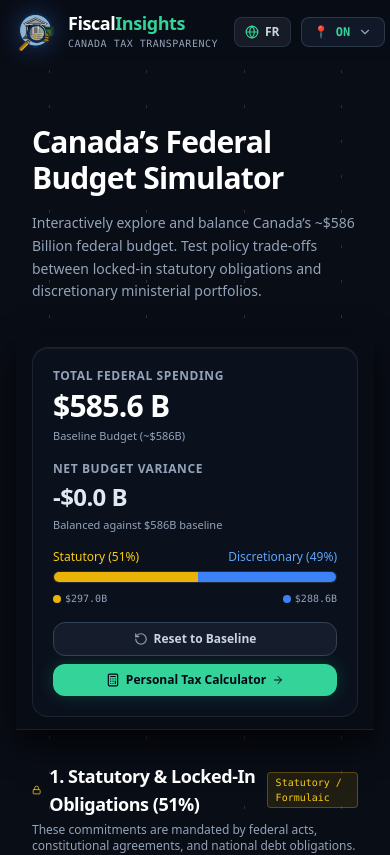
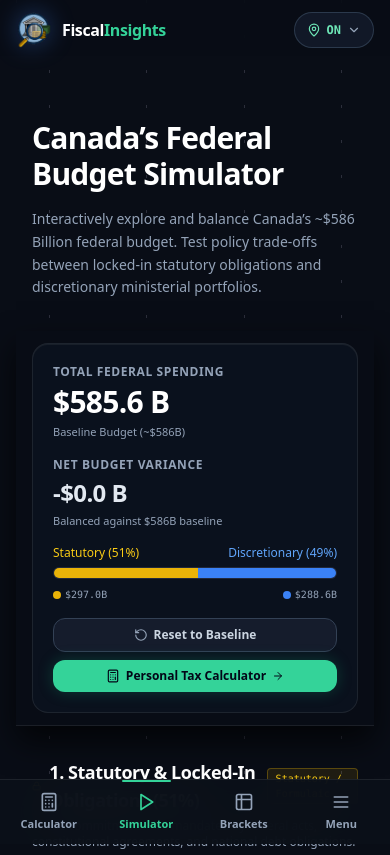
Before and after one commit to quentinheredia/ProjectFiscal, a Next.js app in the folder apps/web/: page /en/simulator in a window 390 px wide. Shown: the top 855 px of the page. Built offline with nearby package versions, Linux system fonts and the light colour scheme.

Commit message:
Fixed mobile ui and graphs

```diff
--- a/apps/web/src/app/[locale]/layout.tsx
+++ b/apps/web/src/app/[locale]/layout.tsx
@@ -1,10 +1,17 @@
 import '../globals.css';
 import React from 'react';
-import type { Metadata } from 'next';
+import type { Metadata, Viewport } from 'next';
 import Navbar from '@/components/Navbar';
 import { Locale, getDictionary } from '@/lib/i18n';
 import BackgroundGuides from '@/components/BackgroundGuides';
 import { ProvinceProvider } from '@/context/ProvinceContext';
+
+// viewport-fit=cover lets the mobile tab bar pad itself clear of the home indicator.
+export const viewport: Viewport = {
+  width: 'device-width',
+  initialScale: 1,
+  viewportFit: 'cover',
+};
 
 export function generateStaticParams() {
   return [{ locale: 'en' }, { locale: 'fr' }];
@@ -55,7 +62,7 @@ export default async function LocaleLayout({
   return (
     <html lang={locale === 'fr' ? 'fr-CA' : 'en-CA'} className="dark" suppressHydrationWarning>
       <body
-        className="min-h-screen flex flex-col bg-[#090d16] text-slate-100 antialiased selection:bg-emerald-500/20 selection:text-emerald-300"
+        className="min-h-screen flex flex-col pb-[calc(4rem+env(safe-area-inset-bottom))] lg:pb-0 bg-[#090d16] text-slate-100 antialiased selection:bg-emerald-500/20 selection:text-emerald-300"
         suppressHydrationWarning
       >
         <ProvinceProvider>
--- a/apps/web/src/app/globals.css
+++ b/apps/web/src/app/globals.css
@@ -50,3 +50,24 @@
 .animate-gold-spin {
   animation: gold-spin 6s linear infinite;
 }
+
+
+/* Mobile menu bottom sheet */
+@keyframes sheet-in {
+  from {
+    transform: translateY(100%);
+  }
+  to {
+    transform: translateY(0);
+  }
+}
+
+.sheet-in[open] {
+  animation: sheet-in 220ms cubic-bezier(0.2, 0.8, 0.2, 1);
+}
+
+@media (prefers-reduced-motion: reduce) {
+  .sheet-in[open] {
+    animation: none;
+  }
+}
--- a/apps/web/src/components/Navbar.tsx
+++ b/apps/web/src/components/Navbar.tsx
@@ -4,7 +4,7 @@ import React, { useState, useRef, useEffect } from 'react';
 import Link from 'next/link';
 import Image from 'next/image';
 import { usePathname, useRouter } from 'next/navigation';
-import { Locale } from '@/lib/i18n';
+import { Locale, getDictionary } from '@/lib/i18n';
 import {
   Play,
   Table2,
@@ -12,6 +12,11 @@ import {
   ChevronDown,
   ArrowRight,
   Calculator,
+  Menu,
+  X,
+  Home,
+  FileCheck2,
+  MapPin,
 } from 'lucide-react';
 
 import { useProvince, ProvinceSlug, PROVINCES_LIST } from '@/context/ProvinceContext';
@@ -23,9 +28,12 @@ interface NavbarProps {
 export default function Navbar({ locale }: NavbarProps) {
   const pathname = usePathname() || `/${locale}`;
   const router = useRouter();
+  const nav = getDictionary(locale).nav;
   const [provOpen, setProvOpen] = useState(false);
+  const [sheetOpen, setSheetOpen] = useState(false);
   const [activeHash, setActiveHash] = useState('');
   const dropdownRef = useRef<HTMLDivElement>(null);
+  const sheetRef = useRef<HTMLDialogElement>(null);
   const { selectedProvince, setSelectedProvinceSlug } = useProvince();
 
   // Root or homepage detection across locales and bare path
@@ -57,6 +65,27 @@ export default function Navbar({ locale }: NavbarProps) {
     }
   }, []);
 
+  // A modal <dialog> traps focus and handles Escape, but the page behind it still scrolls.
+  useEffect(() => {
+    if (!sheetOpen) return;
+    const previous = document.body.style.overflow;
+    document.body.style.overflow = 'hidden';
+    return () => {
+      document.body.style.overflow = previous;
+    };
+  }, [sheetOpen]);
+
+  // Close the sheet whenever the route changes
+  useEffect(() => {
+    sheetRef.current?.close();
+  }, [pathname]);
+
+  const openSheet = () => {
+    if (!sheetRef.current?.open) sheetRef.current?.showModal();
+    setSheetOpen(true);
+  };
+  const closeSheet = () => sheetRef.current?.close();
+
   // Sync route province if on a province calculator page
   const matchedRouteProvince = PROVINCES_LIST.find((p) => pathname.includes(`/${p.slug}`));
   const currentProvince = matchedRouteProvince ?? selectedProvince;
@@ -65,27 +94,43 @@ export default function Navbar({ locale }: NavbarProps) {
   const targetPath =
     pathname.replace(/^\/(en|fr)/, `/${targetLocale}`) || `/${targetLocale}`;
 
+  const selectProvince = (slug: ProvinceSlug) => {
+    setSelectedProvinceSlug(slug);
+    if (pathname.includes('/calculator')) {
+      router.push(`/${locale}/calculator/${slug}`);
+    }
+  };
+
   // Distinct user-flow stops: Tax Calculator, Budget Simulator, 2026 Brackets & Audit
   const navItems = [
     {
       id: 'calculator',
       href: `/${locale}/calculator/${currentProvince.slug}`,
-      label: locale === 'fr' ? 'Calculateur d’impôt' : 'Tax Calculator',
-      icon: <Calculator className="w-3.5 h-3.5" />,
+      label: nav.taxCalculator,
+      shortLabel: nav.calculator,
+      Icon: Calculator,
     },
     {
       id: 'simulator',
       href: `/${locale}/simulator`,
-      label: locale === 'fr' ? 'Simulateur budgétaire' : 'Budget Simulator',
-      icon: <Play className="w-3.5 h-3.5" />,
+      label: nav.budgetSimulator,
+      shortLabel: nav.simulatorShort,
+      Icon: Play,
     },
     {
       id: 'brackets',
       href: `/${locale}#brackets`,
-      label: locale === 'fr' ? 'Barèmes 2026 et audit' : '2026 Brackets & Audit',
-      icon: <Table2 className="w-3.5 h-3.5" />,
+      label: nav.bracketsAudit,
+      shortLabel: nav.bracketsShort,
+      Icon: Table2,
     },
   ];
+
+  const onNavClick = (id: string) => {
+    if (id === 'brackets') setActiveHash('brackets');
+    else if (id === 'calculator') setActiveHash('');
+    else setActiveHash(id);
+  };
 
   // At the root, no tab is active; tabs light up only when on their dedicated route or hash
   const currentTab = pathname.includes('/simulator')
@@ -96,54 +141,51 @@ export default function Navbar({ locale }: NavbarProps) {
     ? 'brackets'
     : '';
 
+  const provinceName = (p: (typeof PROVINCES_LIST)[number]) => (locale === 'fr' ? p.nameFr : p.nameEn);
+
   return (
+    <>
       <header className="sticky top-0 z-50 pt-3 sm:pt-4 pb-2 bg-[#090d16]/85 backdrop-blur-xl">
         <div className="max-w-7xl mx-auto px-4 sm:px-6 lg:px-8 flex items-center justify-between gap-4">
-
           {/* LEFT: Brand Identity (Home Link with Official Logo) */}
           <Link
             href={`/${locale}`}
             onClick={() => setActiveHash('')}
-          className="flex items-center gap-3 group shrink-0"
+            className="flex items-center gap-2.5 sm:gap-3 group shrink-0"
           >
-          <div className="relative w-10 h-10 flex items-center justify-center shrink-0">
+            <div className="relative w-9 h-9 sm:w-10 sm:h-10 flex items-center justify-center shrink-0">
               <Image
                 src="/logo-icon.png"
                 alt="Fiscal Insights Logo"
                 width={40}
                 height={40}
                 priority
-              className="w-10 h-10 object-contain drop-shadow-[0_0_12px_rgba(59,130,246,0.35)] group-hover:scale-105 transition-transform"
+                className="w-9 h-9 sm:w-10 sm:h-10 object-contain drop-shadow-[0_0_12px_rgba(59,130,246,0.35)] group-hover:scale-105 transition-transform"
               />
             </div>
             <div className="flex flex-col">
-            <div className="flex items-center gap-2">
-              <span className="font-extrabold text-white tracking-tight text-lg leading-none">
+              <span className="font-extrabold text-white tracking-tight text-base sm:text-lg leading-none">
                 Fiscal<span className="text-emerald-400">Insights</span>
               </span>
-            </div>
-            <span className="text-[10px] text-slate-400 font-mono tracking-wider uppercase mt-1">
-              Canada Tax Transparency
+              <span className="hidden sm:block text-[10px] text-slate-400 font-mono tracking-wider uppercase mt-1">
+                {nav.tagline}
               </span>
             </div>
           </Link>
 
-        {/* CENTER: Floating Dock Navigation */}
+          {/* CENTER: Floating Dock Navigation (tablet landscape and up) */}
           <nav
-          className="hidden md:flex items-center p-1.5 rounded-full bg-[#0c121e]/90 border border-slate-700/60 shadow-[0_10px_30px_rgba(0,0,0,0.6),inset_0_1px_1px_rgba(255,255,255,0.1)] backdrop-blur-xl ring-1 ring-white/5"
-          aria-label="Floating Navigation Dock"
+            className="hidden lg:flex items-center p-1.5 rounded-full bg-[#0c121e]/90 border border-slate-700/60 shadow-[0_10px_30px_rgba(0,0,0,0.6),inset_0_1px_1px_rgba(255,255,255,0.1)] backdrop-blur-xl ring-1 ring-white/5"
+            aria-label={nav.mainNavLabel}
           >
-          {navItems.map((item) => {
-            const isActive = currentTab === item.id;
+            {navItems.map(({ id, href, label, Icon }) => {
+              const isActive = currentTab === id;
               return (
                 <Link
-                key={item.id}
-                href={item.href}
-                onClick={() => {
-                  if (item.id === 'brackets') setActiveHash('brackets');
-                  else if (item.id === 'calculator') setActiveHash('');
-                  else setActiveHash(item.id);
-                }}
+                  key={id}
+                  href={href}
+                  onClick={() => onNavClick(id)}
+                  aria-current={isActive ? 'page' : undefined}
                   className={`relative px-4 py-2 text-xs font-semibold rounded-full flex items-center gap-2 transition-all duration-200 cursor-pointer ${
                     isActive
                       ? 'text-white bg-emerald-500/10 border border-emerald-500/30 shadow-[0_2px_10px_rgba(16,185,129,0.12),inset_0_1px_1px_rgba(255,255,255,0.08)]'
@@ -152,39 +194,37 @@ export default function Navbar({ locale }: NavbarProps) {
                 >
                   <span className="relative z-10 flex items-center gap-1.5">
                     <span className={isActive ? 'text-emerald-400' : 'text-slate-500'}>
-                    {item.icon}
+                      <Icon className="w-3.5 h-3.5" />
                     </span>
-                  <span className={isActive ? 'font-bold' : 'font-medium'}>{item.label}</span>
+                    <span className={isActive ? 'font-bold' : 'font-medium'}>{label}</span>
                   </span>
                 </Link>
               );
             })}
           </nav>
 
-        {/* RIGHT: Language Toggle + Jurisdiction Switcher */}
-        <div className="flex items-center gap-2.5">
+          {/* RIGHT (desktop): Language Toggle + Jurisdiction Switcher */}
+          <div className="hidden lg:flex items-center gap-2.5">
             <Link
               href={targetPath}
               className="group inline-flex items-center gap-1.5 px-2.5 py-1.5 text-xs font-semibold rounded-lg text-slate-300 bg-[#161b26] hover:bg-[#1e2536] border border-slate-700/60 hover:text-white transition-all cursor-pointer"
-            aria-label="Switch Language"
+              aria-label={nav.languageSwitch}
             >
               <Globe className="w-3.5 h-3.5 text-emerald-400 group-hover:rotate-12 transition-transform" />
               <span>{locale === 'en' ? 'FR' : 'EN'}</span>
             </Link>
 
-          {/* Active Jurisdiction Dropdown Switcher */}
             <div className="relative flex items-center" ref={dropdownRef}>
               <button
                 type="button"
                 onClick={() => setProvOpen((prev) => !prev)}
-              className="inline-flex items-center justify-between w-[84px] sm:w-[190px] px-3 py-1.5 text-xs font-semibold rounded-lg text-slate-200 bg-[#111827] hover:bg-[#1f293d] border border-slate-700/80 hover:border-slate-600 transition-colors cursor-pointer shrink-0"
-              aria-label="Select Jurisdiction"
+                className="inline-flex items-center justify-between w-[190px] px-3 py-1.5 text-xs font-semibold rounded-lg text-slate-200 bg-[#111827] hover:bg-[#1f293d] border border-slate-700/80 hover:border-slate-600 transition-colors cursor-pointer shrink-0"
+                aria-label={nav.selectJurisdiction}
+                aria-expanded={provOpen}
               >
                 <div className="flex items-center gap-1.5 min-w-0 text-left overflow-hidden">
                   <span className="text-emerald-400 font-bold font-mono shrink-0">📍 {currentProvince.code}</span>
-                <span className="hidden sm:inline text-slate-300 truncate text-left">
-                  {locale === 'fr' ? currentProvince.nameFr : currentProvince.nameEn}
-                </span>
+                  <span className="text-slate-300 truncate text-left">{provinceName(currentProvince)}</span>
                 </div>
                 <ChevronDown
                   className={`w-3.5 h-3.5 text-slate-400 transition-transform duration-200 shrink-0 ml-1.5 ${
@@ -196,7 +236,7 @@ export default function Navbar({ locale }: NavbarProps) {
               {provOpen && (
                 <div className="absolute right-0 top-full mt-2 w-56 rounded-xl bg-[#0e1420] border border-slate-800 shadow-[0_12px_32px_rgba(0,0,0,0.75)] py-1.5 z-50">
                   <div className="px-3 py-1.5 text-[10px] font-mono uppercase tracking-wider text-slate-400 border-b border-slate-800/80">
-                  {locale === 'fr' ? 'Changer de province' : 'Select Jurisdiction'}
+                    {nav.selectJurisdiction}
                   </div>
                   {PROVINCES_LIST.map((prov) => {
                     const isSelected = prov.slug === currentProvince.slug;
@@ -205,11 +245,8 @@ export default function Navbar({ locale }: NavbarProps) {
                         key={prov.slug}
                         type="button"
                         onClick={() => {
-                        setSelectedProvinceSlug(prov.slug as ProvinceSlug);
+                          selectProvince(prov.slug);
                           setProvOpen(false);
-                        if (pathname.includes('/calculator')) {
-                          router.push(`/${locale}/calculator/${prov.slug}`);
-                        }
                         }}
                         className={`w-full px-3 py-2 text-left text-xs flex items-center justify-between transition-colors cursor-pointer ${
                           isSelected
@@ -221,7 +258,7 @@ export default function Navbar({ locale }: NavbarProps) {
                           <span className="w-6 text-[10px] font-mono font-bold px-1 py-0.5 rounded bg-slate-800 text-slate-300 text-center">
                             {prov.code}
                           </span>
-                        <span>{locale === 'fr' ? prov.nameFr : prov.nameEn}</span>
+                          <span>{provinceName(prov)}</span>
                         </div>
                         <ArrowRight className="w-3 h-3 text-slate-500" />
                       </button>
@@ -231,7 +268,151 @@ export default function Navbar({ locale }: NavbarProps) {
               )}
             </div>
           </div>
+
+          {/* RIGHT (mobile): province chip opens the menu sheet */}
+          <button
+            type="button"
+            onClick={openSheet}
+            aria-label={`${nav.changeProvince}: ${provinceName(currentProvince)}`}
+            className="lg:hidden inline-flex items-center gap-1.5 h-9 px-3 rounded-full text-xs font-bold font-mono text-emerald-300 bg-[#111827] border border-slate-700/80 active:bg-[#1f293d]"
+          >
+            <MapPin className="w-3.5 h-3.5" aria-hidden="true" />
+            {currentProvince.code}
+            <ChevronDown className="w-3.5 h-3.5 text-slate-400" aria-hidden="true" />
+          </button>
         </div>
       </header>
+
+      {/* MOBILE: bottom tab bar. Lives outside the header, whose backdrop blur would trap position: fixed. */}
+      <nav
+        aria-label={nav.mobileNavLabel}
+        className="lg:hidden fixed inset-x-0 bottom-0 z-50 bg-[#0b1019]/95 backdrop-blur-xl border-t border-white/[0.08] pb-[env(safe-area-inset-bottom)]"
+      >
+        <ul className="grid grid-cols-4">
+          {navItems.map(({ id, href, shortLabel, Icon }) => {
+            const isActive = currentTab === id && !sheetOpen;
+            return (
+              <li key={id}>
+                <Link
+                  href={href}
+                  onClick={() => onNavClick(id)}
+                  aria-current={isActive ? 'page' : undefined}
+                  className={`relative flex flex-col items-center justify-center gap-1 h-16 text-[11px] font-semibold ${
+                    isActive ? 'text-emerald-400' : 'text-slate-400 active:text-slate-200'
+                  }`}
+                >
+                  {isActive && (
+                    <span className="absolute top-0 inset-x-6 h-0.5 rounded-full bg-emerald-400" aria-hidden="true" />
+                  )}
+                  <Icon className="w-5 h-5" aria-hidden="true" />
+                  <span>{shortLabel}</span>
+                </Link>
+              </li>
+            );
+          })}
+          <li>
+            <button
+              type="button"
+              onClick={openSheet}
+              aria-haspopup="dialog"
+              aria-expanded={sheetOpen}
+              className={`relative w-full flex flex-col items-center justify-center gap-1 h-16 text-[11px] font-semibold ${
+                sheetOpen ? 'text-emerald-400' : 'text-slate-400 active:text-slate-200'
+              }`}
+            >
+              {sheetOpen && (
+                <span className="absolute top-0 inset-x-6 h-0.5 rounded-full bg-emerald-400" aria-hidden="true" />
+              )}
+              <Menu className="w-5 h-5" aria-hidden="true" />
+              <span>{nav.menu}</span>
+            </button>
+          </li>
+        </ul>
+      </nav>
+
+      {/* MOBILE: menu bottom sheet (native modal dialog: focus trap, Escape and backdrop for free) */}
+      <dialog
+        ref={sheetRef}
+        aria-labelledby="mobile-sheet-title"
+        onClose={() => setSheetOpen(false)}
+        onClick={(e) => {
+          if (e.target === e.currentTarget) closeSheet();
+        }}
+        className="sheet-in lg:hidden mt-auto mb-0 mx-0 w-full max-w-full max-h-[85dvh] p-0 rounded-t-2xl bg-[#0c121e] text-slate-100 border-t border-white/[0.1] shadow-[0_-12px_40px_rgba(0,0,0,0.7)] backdrop:bg-black/60 backdrop:backdrop-blur-sm"
+      >
+        <div className="px-5 pt-3 pb-[calc(1.25rem+env(safe-area-inset-bottom))] space-y-6">
+          <div className="mx-auto w-10 h-1 rounded-full bg-white/15" aria-hidden="true" />
+
+          <div className="flex items-center justify-between">
+            <h2 id="mobile-sheet-title" className="text-base font-bold text-white">
+              {nav.menuTitle}
+            </h2>
+            <button
+              type="button"
+              onClick={closeSheet}
+              aria-label={nav.close}
+              className="w-9 h-9 inline-flex items-center justify-center rounded-full text-slate-400 bg-white/[0.04] active:bg-white/[0.08]"
+            >
+              <X className="w-4 h-4" aria-hidden="true" />
+            </button>
+          </div>
+
+          <section className="space-y-2.5">
+            <h3 className="text-[11px] font-mono uppercase tracking-wider text-slate-400">{nav.selectJurisdiction}</h3>
+            <div className="grid grid-cols-2 gap-2">
+              {PROVINCES_LIST.map((prov) => {
+                const isSelected = prov.slug === currentProvince.slug;
+                return (
+                  <button
+                    key={prov.slug}
+                    type="button"
+                    aria-pressed={isSelected}
+                    onClick={() => {
+                      selectProvince(prov.slug);
+                      closeSheet();
+                    }}
+                    className={`flex items-center gap-2.5 min-h-12 px-3 rounded-xl border text-left text-sm ${
+                      isSelected
+                        ? 'bg-emerald-500/10 border-emerald-500/40 text-emerald-300 font-semibold'
+                        : 'bg-white/[0.02] border-white/[0.08] text-slate-200 active:bg-white/[0.06]'
+                    }`}
+                  >
+                    <span className="text-[11px] font-mono font-bold text-slate-400">{prov.code}</span>
+                    <span className="leading-tight">{provinceName(prov)}</span>
+                  </button>
+                );
+              })}
+            </div>
+          </section>
+
+          <section className="space-y-1">
+            {[
+              { href: `/${locale}`, label: nav.home, Icon: Home },
+              { href: `/${locale}/salary/80000/ontario`, label: nav.auditBenchmark, Icon: FileCheck2 },
+            ].map(({ href, label, Icon }) => (
+              <Link
+                key={href}
+                href={href}
+                onClick={closeSheet}
+                className="flex items-center gap-3 min-h-12 px-1 text-sm text-slate-200 border-b border-white/[0.05] active:text-white"
+              >
+                <Icon className="w-4 h-4 text-slate-500" aria-hidden="true" />
+                <span className="grow">{label}</span>
+                <ArrowRight className="w-4 h-4 text-slate-600" aria-hidden="true" />
+              </Link>
+            ))}
+            <Link
+              href={targetPath}
+              onClick={closeSheet}
+              className="flex items-center gap-3 min-h-12 px-1 text-sm text-slate-200 active:text-white"
+            >
+              <Globe className="w-4 h-4 text-emerald-400" aria-hidden="true" />
+              <span className="grow">{nav.language}</span>
+              <span className="text-xs font-semibold text-emerald-300">{nav.languageSwitch}</span>
+            </Link>
+          </section>
+        </div>
+      </dialog>
+    </>
   );
 }
--- a/apps/web/src/lib/i18n.ts
+++ b/apps/web/src/lib/i18n.ts
@@ -19,6 +19,16 @@ export const translations = {
       whereTaxesGo: 'Where Taxes Go',
       methodology: 'Methodology',
       languageSwitch: 'Français',
+      simulatorShort: 'Simulator',
+      bracketsShort: 'Brackets',
+      menu: 'Menu',
+      menuTitle: 'Menu',
+      close: 'Close menu',
+      home: 'Home',
+      language: 'Language',
+      mainNavLabel: 'Main navigation',
+      mobileNavLabel: 'Mobile navigation',
+      changeProvince: 'Change province',
     },
     hero: {
       badge: '2026 Tax Rules Live (14% Federal Rate)',
@@ -406,6 +416,16 @@ export const translations = {
       whereTaxesGo: 'Dépenses publiques',
       methodology: 'Méthodologie',
       languageSwitch: 'English',
+      simulatorShort: 'Simulateur',
+      bracketsShort: 'Barèmes',
+      menu: 'Menu',
+      menuTitle: 'Menu',
+      close: 'Fermer le menu',
+      home: 'Accueil',
+      language: 'Langue',
+      mainNavLabel: 'Navigation principale',
+      mobileNavLabel: 'Navigation mobile',
+      changeProvince: 'Changer de province',
     },
     hero: {
       badge: 'Règles fiscales 2026 en vigueur (Taux fédéral de 14 %)',
--- a/package.json
+++ b/package.json
@@ -18,5 +18,8 @@
   },
   "devDependencies": {
     "typescript": "^5.7.3"
+  },
+  "dependencies": {
+    "github": "^14.0.0"
   }
 }
```
Also changed, not shown: 2 other files (tests, documents, lock files or other folders). Lines whose indentation alone changed are shown as unchanged.
